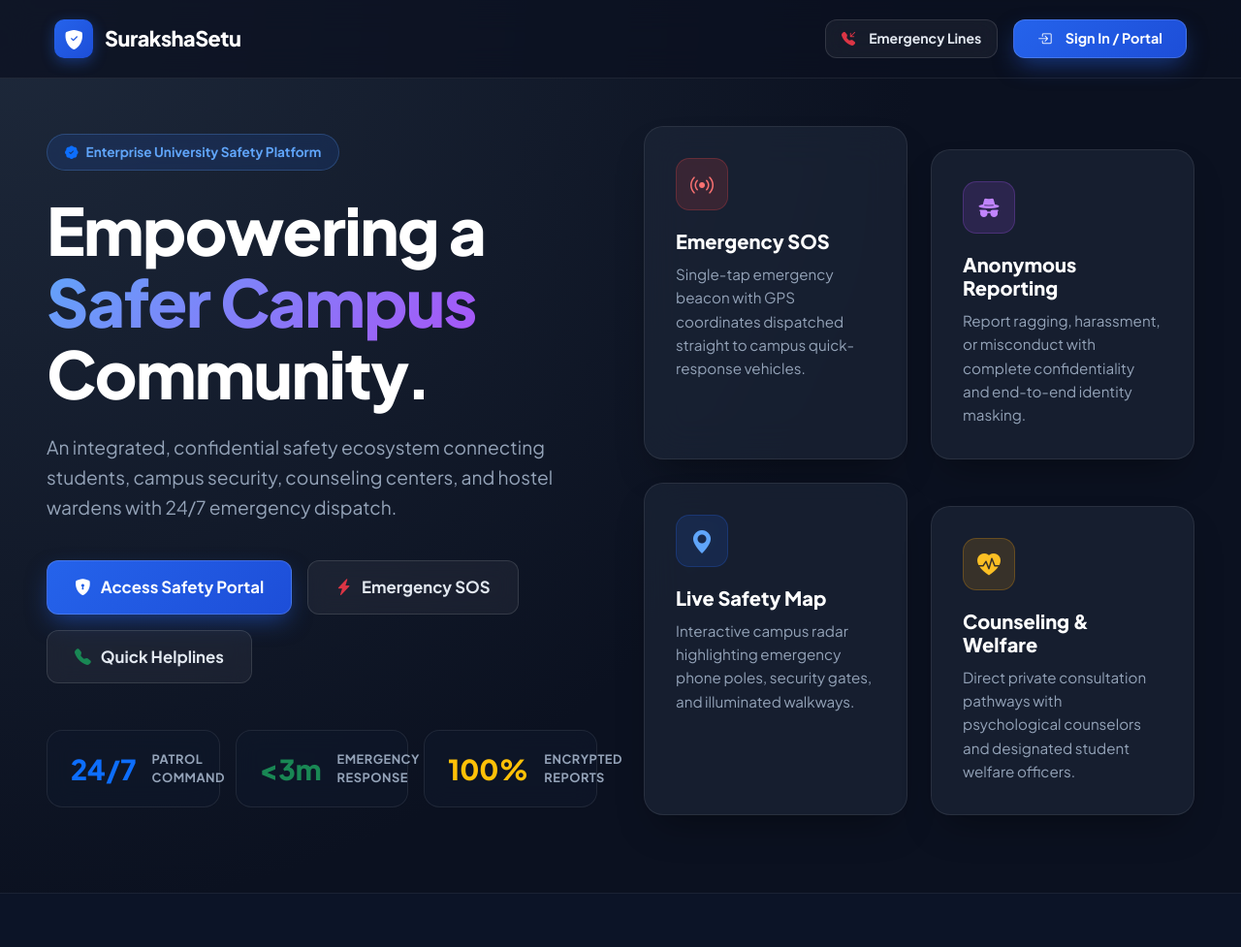
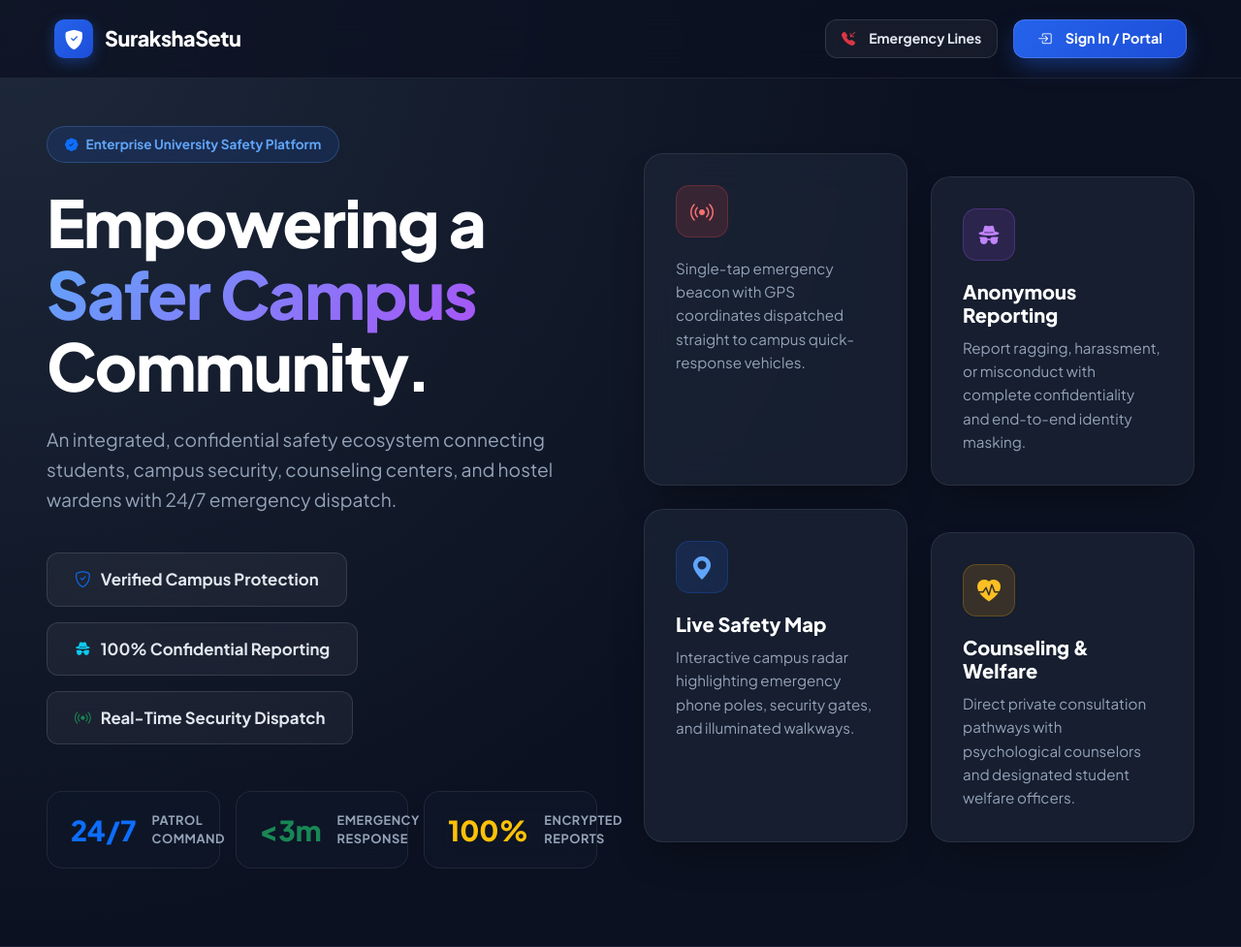
Before and after one commit to Sapna615/SurakshaSetu, an ASP.NET Core app: page / in a window 1280 px wide; the page is wider, and only the part inside the window is pictured. Shown: the top 977 px of that part at 97% size. Run offline with ASP.NET Core 8, Linux system fonts and the light colour scheme; some libraries are stand-ins or nearby versions.

Commit message:
ui(home): replace redundant hero action buttons with campus safety highlights

```diff
--- a/SurakshaSetu/Views/Home/Index.cshtml
+++ b/SurakshaSetu/Views/Home/Index.cshtml
@@ -307,15 +307,15 @@
                     </p>
 
                     <div class="d-flex flex-wrap gap-3 mb-5">
-                        <a href="/Identity/Account/Login" class="btn-custom btn-primary-glow">
-                            <i class="bi bi-shield-lock-fill"></i> Access Safety Portal
-                        </a>
-                        <a href="/Identity/Account/Login" class="btn-custom btn-glass">
-                            <i class="bi bi-lightning-charge-fill text-danger"></i> Emergency SOS
-                        </a>
-                        <a href="#emergency-connect" class="btn-custom btn-glass">
-                            <i class="bi bi-telephone-fill text-success"></i> Quick Helplines
-                        </a>
+                        <div class="btn-custom btn-glass" style="cursor: default;">
+                            <i class="bi bi-shield-check text-primary"></i> Verified Campus Protection
+                        </div>
+                        <div class="btn-custom btn-glass" style="cursor: default;">
+                            <i class="bi bi-incognito text-info"></i> 100% Confidential Reporting
+                        </div>
+                        <div class="btn-custom btn-glass" style="cursor: default;">
+                            <i class="bi bi-broadcast text-success"></i> Real-Time Security Dispatch
+                        </div>
                     </div>
 
                     <!-- Live Trust Indicators -->
@@ -348,7 +348,7 @@
                                 <div class="feature-icon icon-red">
                                     <i class="bi bi-broadcast"></i>
                                 </div>
-                                <h3 class="feature-title">Emergency SOS</h3>
+                                <!-- <h3 class="feature-title">Emergency SOS</h3> -->
                                 <p class="feature-desc">Single-tap emergency beacon with GPS coordinates dispatched straight to campus quick-response vehicles.</p>
                             </div>
                         </div>
```
